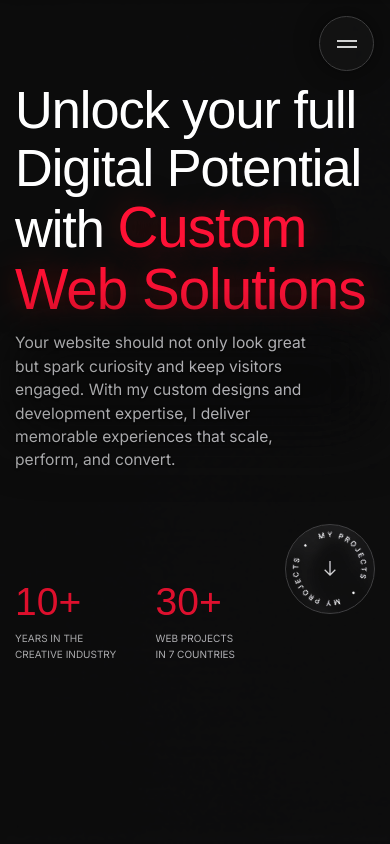
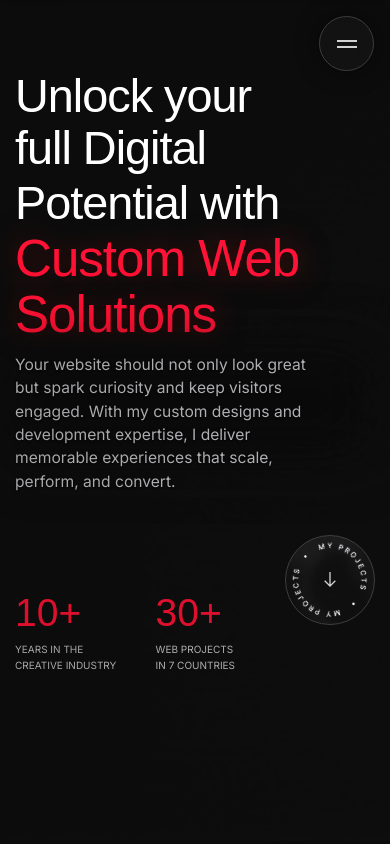
Before and after one commit to Joshvdw/josh-waay-freelance, a React (Create React App) app: page / in a window 390 px wide. Shown: the top 844 px of the page. Built offline with nearby package versions, Linux system fonts and the light colour scheme; a web font is replaced by a local one.

Commit message:
adjust mobile header

```diff
--- a/src/components/Main-Components/Herosec.js
+++ b/src/components/Main-Components/Herosec.js
@@ -52,7 +52,7 @@ export default function Herosec() {
             <div className="hero-inner">
               <div className="section-header">
                 <h1 className="scroll-animation" data-aos="fade-up">
-                  Unlock your full{""}
+                  Unlock your<br className="hideDesktop"/> full{""}
                   <br /> Digital Potential with <span></span>
                   <br></br>
                   <span>Custom Web Solutions</span>
--- a/src/css/App.css
+++ b/src/css/App.css
@@ -2865,3 +2865,6 @@ body .body-overlay.loaded {
     box-shadow: 0 0 30px 10px rgba(160, 23, 3, 0.15);
   }
 }
+.hideDesktop {
+  display: none !important;
+}
--- a/src/css/responsive.css
+++ b/src/css/responsive.css
@@ -877,13 +877,16 @@
     padding-top: 10px;
     padding-bottom: 60px;
   }
+  .hideDesktop {
+    display: inline-block !important ;
+  }
   .hero-section .hero-content h1 {
     line-height: 1.1;
-    font-size: 13.4vw;
+    font-size: 12vw;
     margin-bottom: 10px;
   }
   .hero-section .hero-content span {
-    font-size: 14.5vw;
+    font-size: 13.1vw;
   }
   .drake-main .left-sidebar {
     padding: 0 0 20px 0;
```
